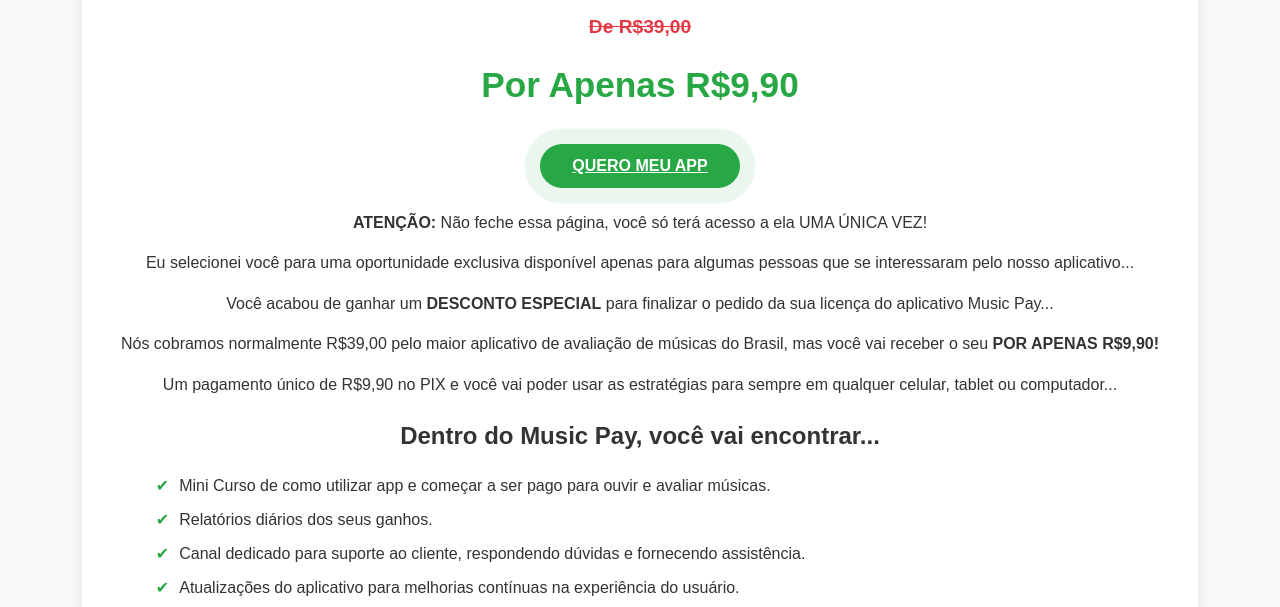
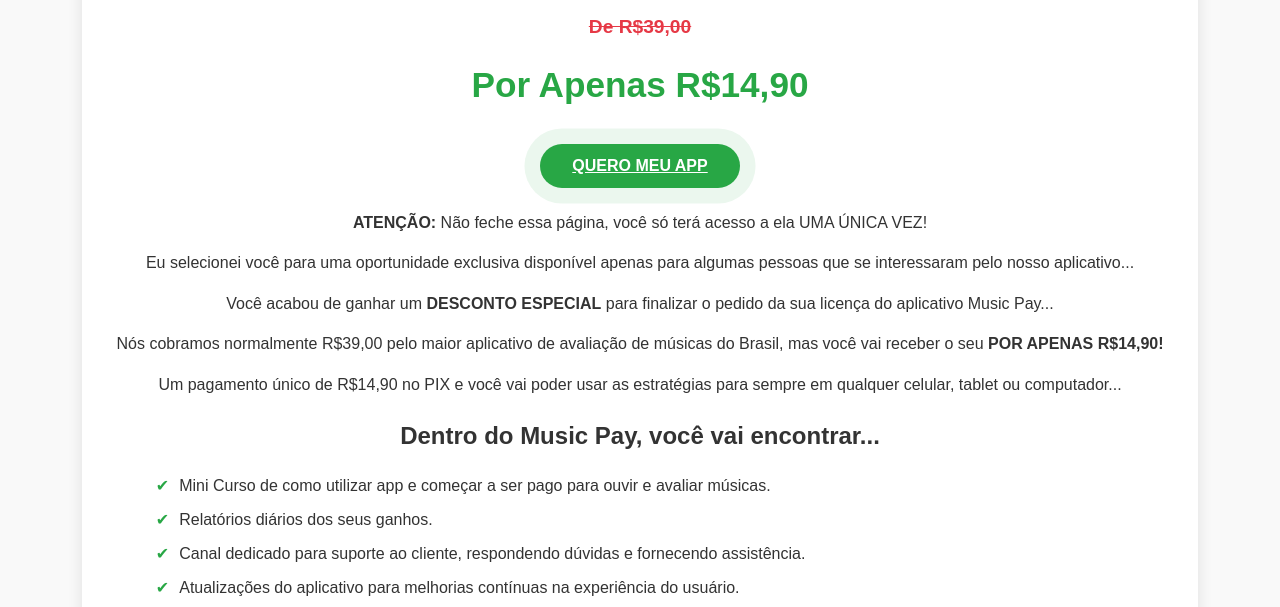
Before and after one commit to rauldefranja7/musicpay-pagamento, a plain HTML site: page index.html in a window 1280 px wide. Shown: the part 183-790 px from the top of the page. Drawn offline with Linux system fonts and the light colour scheme.

Commit message:
Update index.html

```diff
--- a/index.html
+++ b/index.html
@@ -155,15 +155,15 @@
         <h1>DESCONTO IMPERDÍVEL <span style="color:#e63946;">POR TEMPO LIMITADO</span></h1>
         <img src="https://i.postimg.cc/xdqpgHnC/pplqqhl94imagepathpplqqhipsimagepathimagem-do-prod-1-1.webp'/></a>" alt="Logo Music Pay" style="width: 120px; margin-bottom: 15px;">
         <p class="highlight">De R$39,00</p>
-        <p class="discount">Por Apenas R$9,90</p>
+        <p class="discount">Por Apenas R$14,90</p>
 
         <a href="https://go.disruptybr.com.br/z4pl81lbrz" class="btn-green">QUERO MEU APP</a>
 
         <p><strong>ATENÇÃO:</strong> Não feche essa página, você só terá acesso a ela UMA ÚNICA VEZ!</p>
         <p>Eu selecionei você para uma oportunidade exclusiva disponível apenas para algumas pessoas que se interessaram pelo nosso aplicativo...</p>
         <p>Você acabou de ganhar um <strong>DESCONTO ESPECIAL</strong> para finalizar o pedido da sua licença do aplicativo Music Pay...</p>
-        <p>Nós cobramos normalmente R$39,00 pelo maior aplicativo de avaliação de músicas do Brasil, mas você vai receber o seu <strong>POR APENAS R$9,90!</strong></p>
-        <p>Um pagamento único de R$9,90 no PIX e você vai poder usar as estratégias para sempre em qualquer celular, tablet ou computador...</p>
+        <p>Nós cobramos normalmente R$39,00 pelo maior aplicativo de avaliação de músicas do Brasil, mas você vai receber o seu <strong>POR APENAS R$14,90!</strong></p>
+        <p>Um pagamento único de R$14,90 no PIX e você vai poder usar as estratégias para sempre em qualquer celular, tablet ou computador...</p>
 
         <div class="section-title">Dentro do Music Pay, você vai encontrar...</div>
         <ul class="features-list">
```
